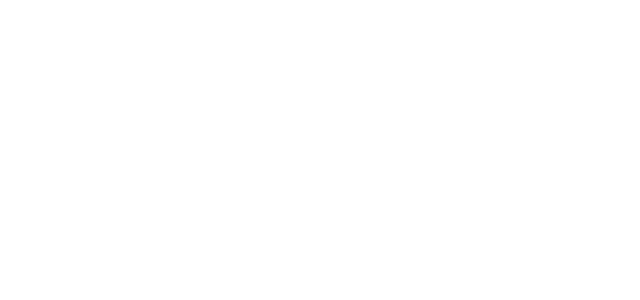
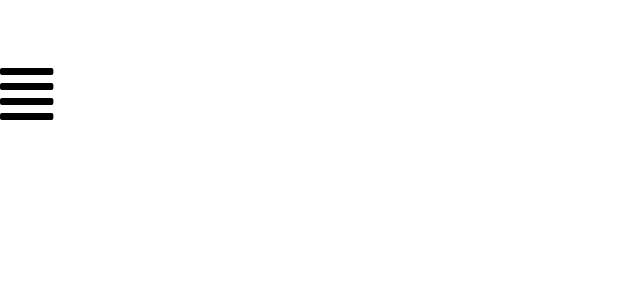
Before and after one commit to AlexanderInsulin/miss, a React (Create React App) app: page / in a window 1280 px wide. Shown: the top 300 px of the page, without its empty margins (0-640 px from the left). Built offline with nearby package versions, Linux system fonts and the light colour scheme.

Commit message:
Add menu image to header.

```diff
--- a/src/components/Header.css
+++ b/src/components/Header.css
@@ -3,4 +3,5 @@
   display: flex;
   flex-direction: row;
   justify-content: space-between;
+  align-items:center;
 }
--- a/src/components/Header.js
+++ b/src/components/Header.js
@@ -1,8 +1,10 @@
 import React from 'react';
 import './Header.css';
+import menu from '../assets/menu.svg';
 
 const Header = (props) => (
   <div className="container">
+    <img src={menu}></img>
   </div>
 );
 
```
Also changed, not shown: src/assets/menu.svg (added).
